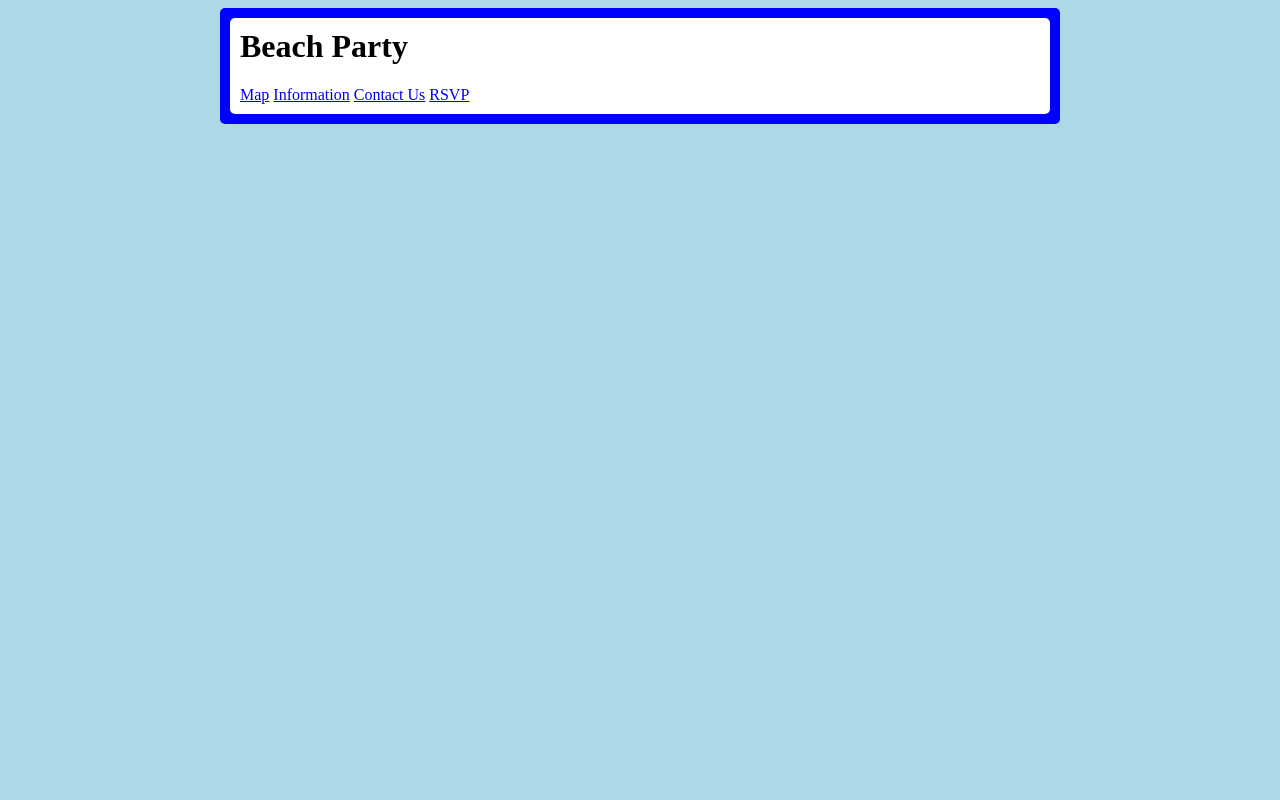
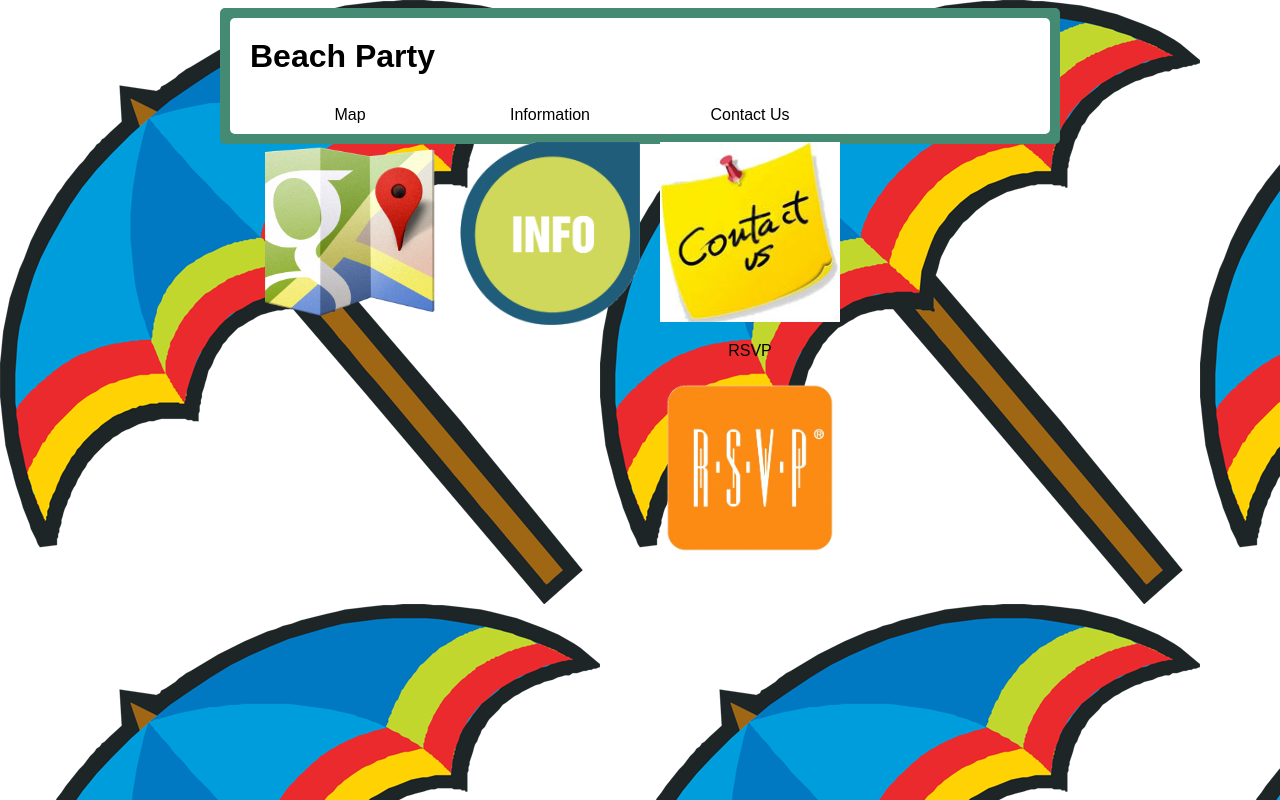
Before and after one commit to jay-red/LCMS-Beach, a Python web app: template templates/home.html in a window 1280 px wide. Run offline with Jinja, Linux system fonts and the light colour scheme; the template is opened without the code that fills it, so the values that code supplies are empty.

Commit message:
Updated Home & Maps

```diff
--- a/css/style.css
+++ b/css/style.css
@@ -1,19 +1,33 @@
 body {
-	background: lightBlue;
+	background: url( '../images/background.png' );
+}
+h1, h2, h3, p, a, label, span, button {
+	font-family: "Avant Garde", Avantgarde, "Century Gothic", CenturyGothic, "AppleGothic", sans-serif;
+}
+h1 {
+	margin-top: 0px;
 }
 #wrapper {
 	margin:auto;
 	width: 820px;
-	background: blue;
+	background: #458B74;
 	border-radius: 5px;
 	padding: 10px;
 }
 #content {
 	background: white;
 	border-radius: 5px;
-	width: 800px;
+	width: 780px;
+	padding: 20px;
+}
+.icons {
+	float: left;
 	padding: 10px;
 }
-h1 {
-	margin-top: 0px;
+.timeButton {
+	border-radius: 5px;
+	background: lightBlue;
+	padding: 5px;
+	color: white;
+	font-size: 20px;
 }
--- a/templates/home.html
+++ b/templates/home.html
@@ -8,10 +8,51 @@
 			<div id="content">
 				<h1>Beach Party</h1>
 				<p></p>
-				<a href="map">Map</a>
-				<a href="info">Information</a>
-				<a href="contact">Contact Us</a>
-				<a href="rsvp">RSVP</a>
+				<div class="icons">
+					<label>
+						<center>
+							Map
+						</center>
+						<br />
+						<a href="map">
+							<img src="images/map-icon.png" width="180px" />
+						</a>
+					</label>
+				</div>
+				<div class="icons">
+					<label>
+						<center>
+							Information
+						</center>
+						<br />
+						<a href="info">
+							<img src="images/info-icon.png" width="180px" />
+						</a>
+					</label>
+				</div>
+				<div class="icons">
+					<label>
+						<center>
+							Contact Us
+						</center>
+						<br />
+						<a href="contact">
+							<img src="images/contact-icon.png" width="180px" />
+						</a>
+					</label>
+				</div>
+				<div class="icons">
+					<label>
+						<center>
+							RSVP
+						</center>
+						<br />
+						<a href="rsvp">
+							<img src="images/rsvp-icon.png" width="180px" />
+						</a>
+					</label>
+				</div>
+				<span style="color:white;">.</span>
 			</div>
 		</div>
 	</body>
```
Also changed, not shown: js/map.js (+5 -2 lines), templates/map.html (+8 -1 lines), images/background.png (added), images/contact-icon.jpg (added), images/contact-icon.png (added), images/info-icon.png (added), images/map-icon.png (added), images/rsvp-icon.jpg (added), images/rsvp-icon.png (added).
